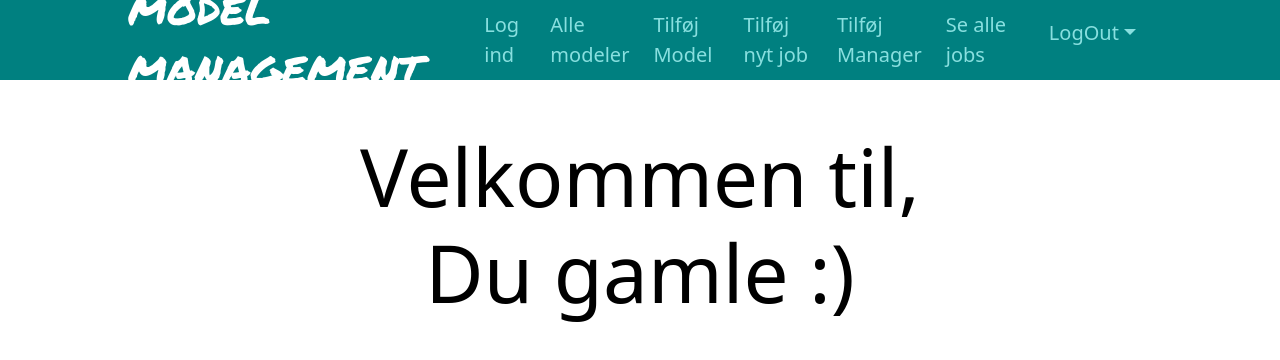
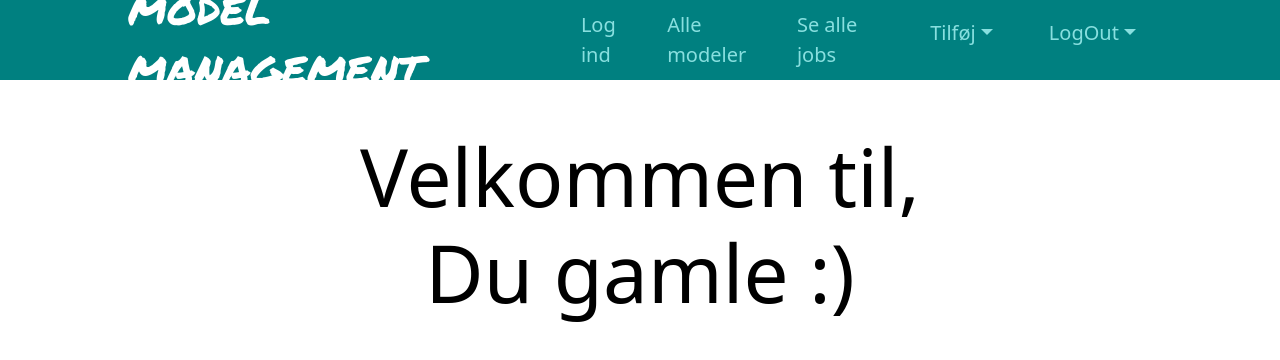
Before and after one commit to AdamLouieHekkelVergara/SW4FED-Mandatory-assignment-2-ModelManagement, a React (Create React App) app: page / in a window 1280 px wide. Shown: the top 360 px of the page. Built offline with nearby package versions, Linux system fonts and the light colour scheme.

Commit message:
optimizing design

```diff
--- a/src/components/layout/Navbar.js
+++ b/src/components/layout/Navbar.js
@@ -5,13 +5,12 @@ import { NavLink, useHistory } from "react-router-dom";
 import classes from "./Navbar.module.css";
 
 const Navbar = () => {
-    const history = useHistory();
-    function logOut()
-    {
-      localStorage.clear();
-      history.push('/auth')
-      alert('Logged out');
-    }
+  const history = useHistory();
+  function logOut() {
+    localStorage.clear();
+    history.push('/auth')
+    alert('Logged out');
+  }
   return (
     <header className={classes.header}>
       <div className={classes.logo}>MODEL MANAGEMENT</div>
@@ -27,28 +26,31 @@ const Navbar = () => {
               Alle modeler
             </NavLink>
           </li>
-          <li>
-            <NavLink to="/new-model" activeClassName={classes.active}>
-              Tilføj Model
-            </NavLink>
-          </li>
-          <li>
-            <NavLink to="/NewJobPage" activeClassName={classes.active}>
-              Tilføj nyt job
-            </NavLink>
-          </li>
-          <li>
-            <NavLink to="/new-manager" activeClassName={classes.active}>
-              Tilføj Manager
-            </NavLink>
-            </li>
 
           <li>
             <NavLink to="/seeJobs" activeClassName={classes.active}>
               Se alle jobs
             </NavLink>
           </li>
-
+          <li>
+            <NavDropdown title="Tilføj">
+              <NavDropdown.Item>
+                <NavLink to="/NewJobPage" activeClassName={classes.active}>
+                  Tilføj nyt job
+                </NavLink>
+              </NavDropdown.Item>
+              <NavDropdown.Item>
+                <NavLink to="/new-model" activeClassName={classes.active}>
+                  Tilføj Model
+                </NavLink>
+              </NavDropdown.Item>
+              <NavDropdown.Item>
+                <NavLink to="/new-manager" activeClassName={classes.active}>
+                  Tilføj Manager
+                </NavLink>
+              </NavDropdown.Item>
+            </NavDropdown>
+          </li>
           <li>
             <NavDropdown title="LogOut">
               <NavDropdown.Item onClick={logOut}> Logout</NavDropdown.Item>
```
